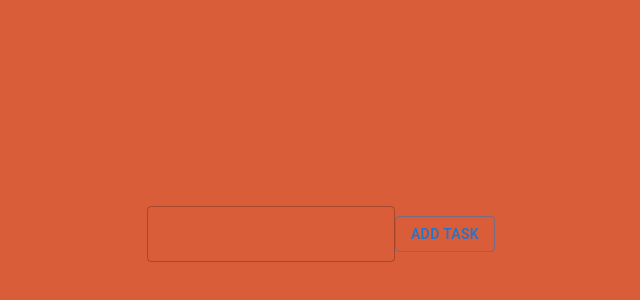
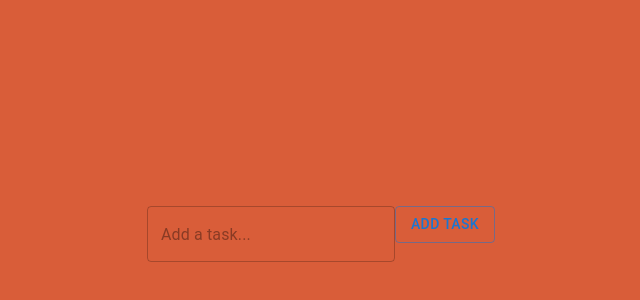
Before and after one commit to niccmac/calculator, a React (Create React App) app: page / in a window 1280 px wide. Shown: the part 166-466 px from the top of the page, without its empty margins (319-959 px from the left). Built offline with nearby package versions, Linux system fonts and the light colour scheme.

Commit message:
Add uuid, basic form complete

```diff
--- a/package.json
+++ b/package.json
@@ -17,6 +17,7 @@
     "react": "^18.1.0",
     "react-dom": "^18.1.0",
     "react-scripts": "5.0.1",
+    "uuid": "^8.3.2",
     "web-vitals": "^2.1.4"
   },
   "scripts": {
--- a/src/components/toDoForm.jsx
+++ b/src/components/toDoForm.jsx
@@ -1,26 +1,41 @@
 import React, { useState } from "react";
 import { Button, TextField } from "@mui/material";
+import { v4 as uuidv4 } from "uuid";
 
 const ToDoForm = () => {
   const [input, setInput] = useState("");
   const inputHandler = (e) => {
+    setInput(e.target.value);
+  };
+  const submitHandler = (e) => {
     e.preventDefault();
-    setInput(e.target.input);
+
+    // props.onSubmit({
+    //   id: uuidv4(),
+    //   text: input,
+    // });
+    setInput("");
   };
   return (
     <>
-      <TextField className="todo-form" onSubmit={inputHandler}>
-        <input
+      <form className="todo-form">
+        <TextField
           type="text"
           placeholder="Add a task..."
           value={input}
           name="text"
           className="todo-input"
+          onChange={inputHandler}
         />
-      </TextField>
-      <Button className="todo-button" variant="outlined" type="submit">
-        Add Task
-      </Button>
+        <Button
+          className="todo-button"
+          variant="outlined"
+          type="submit"
+          onClick={submitHandler}
+        >
+          Add Task
+        </Button>
+      </form>
     </>
   );
 };
```
Also changed, not shown: 1 other file (tests, documents, lock files or other folders).
